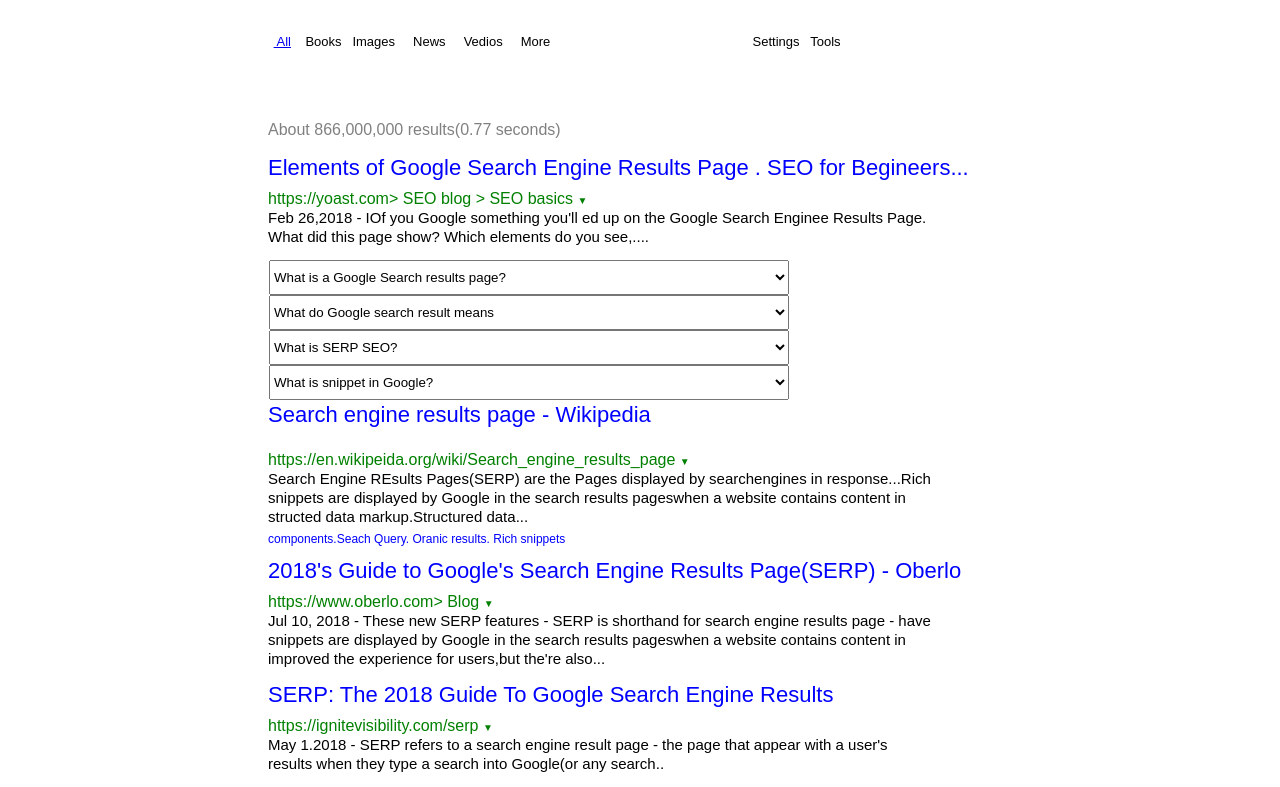
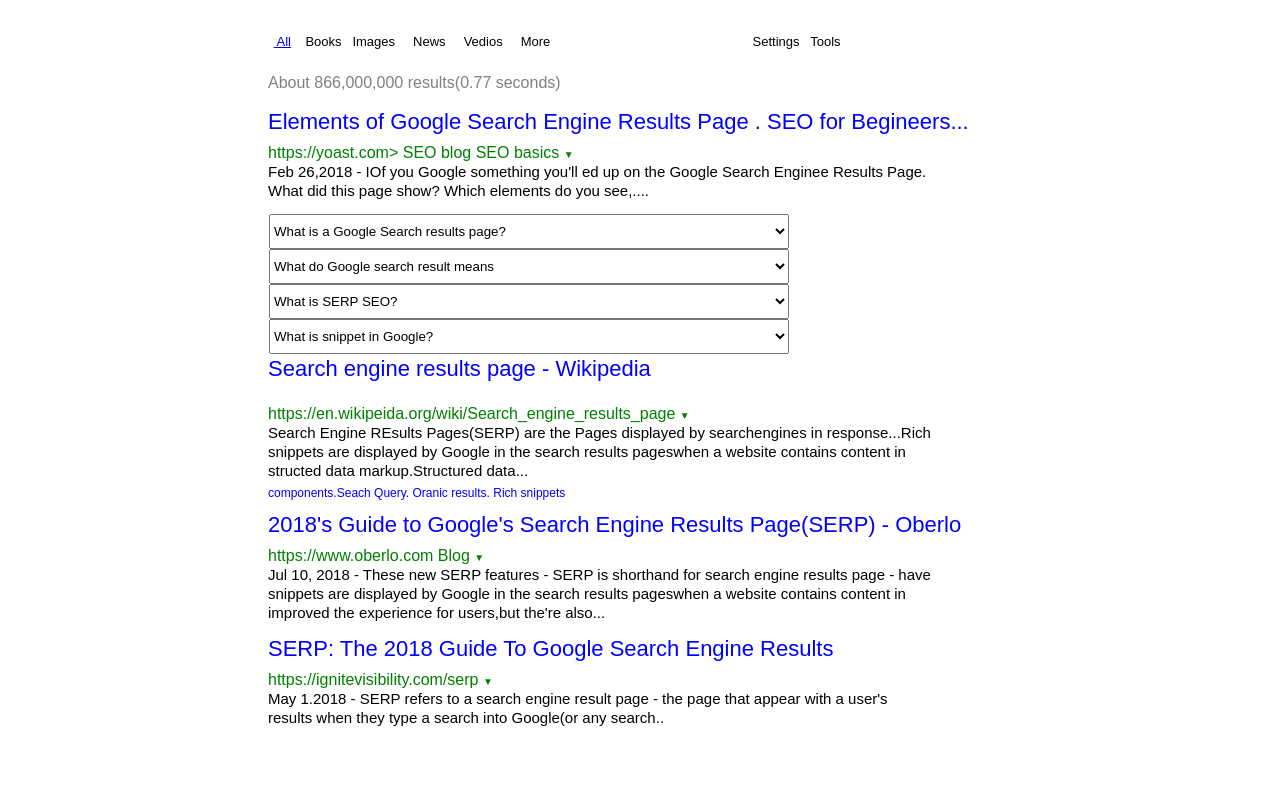
Before and after one commit to Monisha94-jayamani/guvi, a plain HTML site: page javascript task/web-design/googlepage.html in a window 1280 px wide. Shown: the part 70-857 px from the top of the page. After the commit the page ends 811 px from the top, so only its background shows below. Drawn offline with Linux system fonts and the light colour scheme.

Commit message:
Update googlepage.html

```diff
--- a/javascript task/web-design/googlepage.html
+++ b/javascript task/web-design/googlepage.html
@@ -157,6 +157,7 @@
 {
   color:gray;
   margin-left:260px;
+margin-top:-31px
 }
 </style>
 </head>
@@ -174,30 +175,28 @@
     <h3> <a href="#"> All</a>    Books   Images     News     Vedios     More                                                        Settings   Tools</h3>
    </pre>
 </form>
-<div class="row">
-    <div class="column" style="background-color:white">
+
+    <div  style="background-color:white">
         <p id="about">About 866,000,000 results(0.77 seconds)</p>
 
 </div>
-</div>
-<div class="row">
-    <div class="column" style="background-color:white">
-        <p  id="p1"> Elements of Google Search Engine Results Page . SEO for Begineers...</p>
-        <p id="p2"> https://yoast.com> SEO blog > SEO basics <span>&#9660;</span> </p>
+
+    <div style="background-color:white;margin-top:-22px">
+        <p  id="p1" style=" margin-top:39px"> Elements of Google Search Engine Results Page . SEO for Begineers...</p>
+        <p id="p2"> https://yoast.com> SEO blog  SEO basics <span>&#9660;</span> </p>
         <p id="p3">Feb 26,2018 - IOf you Google something you'll ed up on the Google Search Enginee Results Page.</p>
         <p id="p4">What did this page show? Which elements do you see,....</p>
     </div>
-</div>
-<div class="row">
-  <div class="column" style="background-color:white" id="selectp">
+
+
+  <div  style="background-color:white" id="selectp">
     <select id="select"><option> What is a Google Search results page?</option></select><br>
     <select id="select"><option> What do Google search result means</option></select><br>
     <select id="select"><option> What is SERP SEO?</option></select><br>
     <select id="select"><option> What is snippet in Google?</option></select><br>
   </div>
-</div>
-<div class="row">
-<div class="column" style="background-color:white">
+
+<div  style="background-color:white">
     <p  id="p6">Search engine results page - Wikipedia</p>
     <p id="p2"> https://en.wikipeida.org/wiki/Search_engine_results_page <span>&#9660;</span></p>
     <p id="p3">Search Engine REsults Pages(SERP) are the Pages displayed by searchengines in response...Rich</p>
@@ -205,27 +204,27 @@
     <p id="p4">structed data markup.Structured data...</p>
     <p id="p5">components.Seach Query. Oranic results. Rich snippets</p>
   </div>
-</div>
-<div class="row">
-<div class="column" style="background-color:white">
+
+
+<div style="background-color:white">
   <p  id="p1">2018's Guide to Google's Search Engine Results Page(SERP) - Oberlo </p>
-  <p id="p2"> https://www.oberlo.com> Blog <span>&#9660;</span></p>
+  <p id="p2"> https://www.oberlo.com Blog <span>&#9660;</span></p>
   <p id="p3">Jul 10, 2018 - These new SERP features - SERP is shorthand for search engine results page - have</p>
   <p id="p4">snippets are displayed by Google in the search results pageswhen a website contains content in</p>
   <p id="p4">improved the experience for users,but the're also...</p>
 
+
 </div>
-</div>
-<div class="row">
-<div class="column" style="background-color:white">
+
+<div style="background-color:white">
   <p  id="p1">SERP: The 2018 Guide To Google Search Engine Results</p>
   <p id="p2"> https://ignitevisibility.com/serp <span>&#9660;</span></p>
   <p id="p3">May 1.2018 - SERP refers to a search engine result page - the page that appear with a user's</p>
   <p id="p4">results when they type a search into Google(or any search..</p>
 
 
-</div>
-</div>
+
+
 </div>
 
 
```
